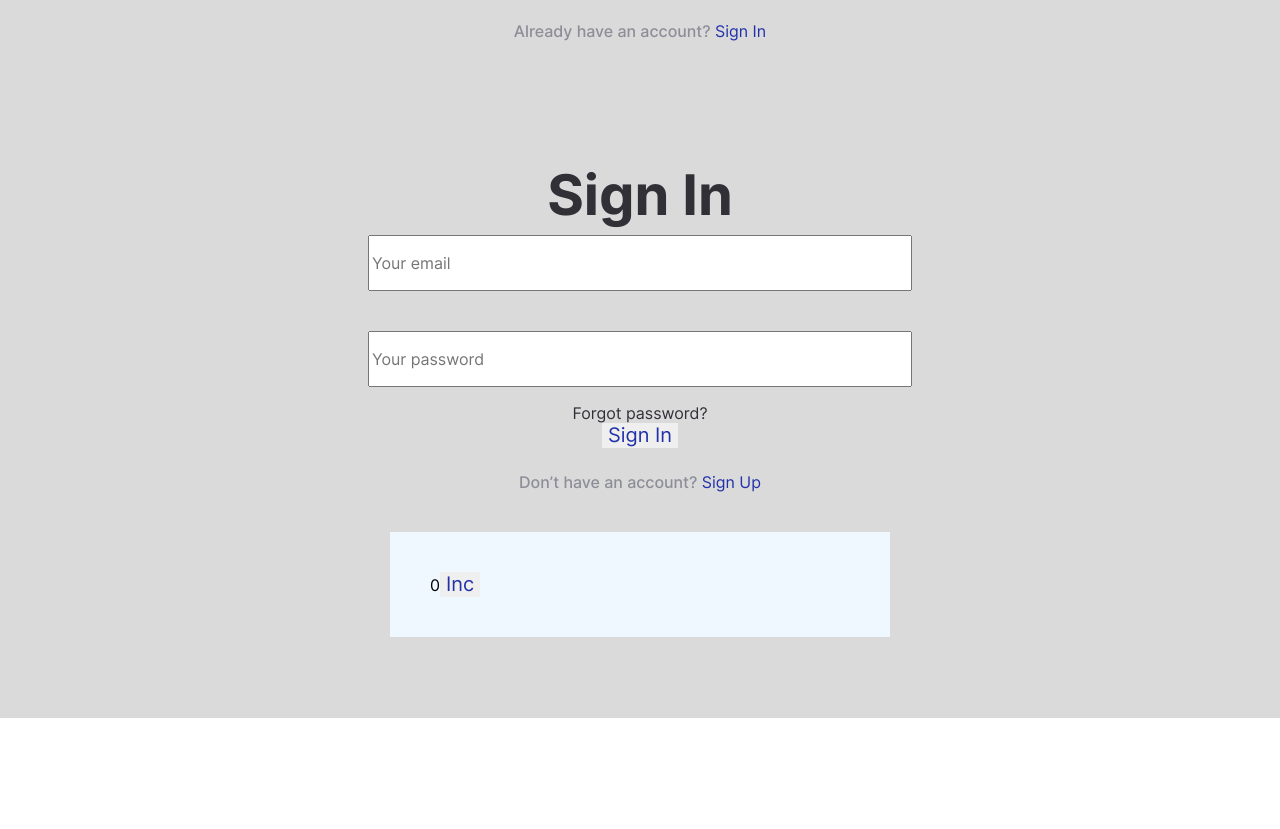
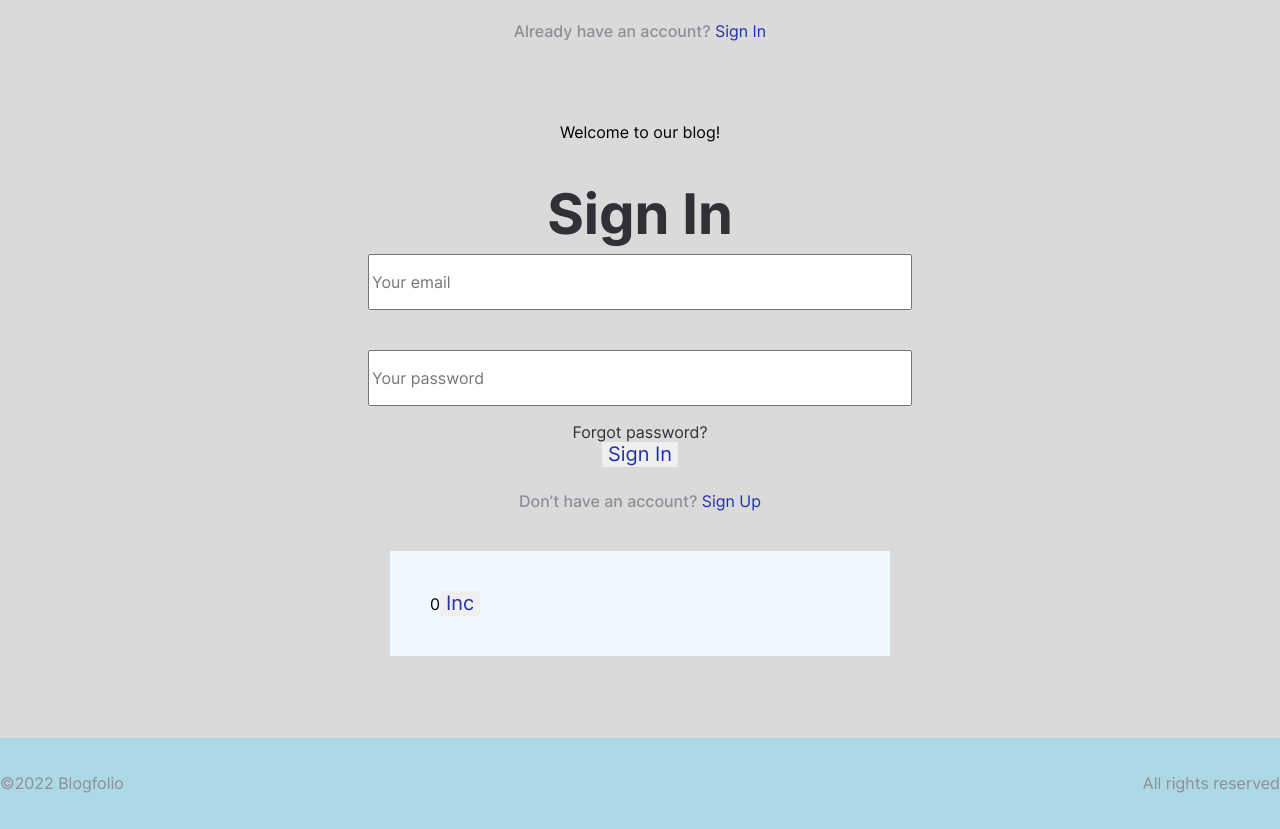
Before and after one commit to kotsur-vlad/tms-react, a React (Create React App) app: page / in a window 1280 px wide. Shown: the part 880-1709 px from the top of the page. Before the commit the page ends 1598 px from the top, so only its background shows below. Built offline with nearby package versions, Linux system fonts and the light colour scheme.

Commit message:
40 hw: add `Footer` component, add React.memo where need

```diff
--- a/src/App.jsx
+++ b/src/App.jsx
@@ -1,6 +1,6 @@
 import { useEffect, useState } from 'react';
 
-import { Button, Header } from './common';
+import { Button, Footer, Header } from './common';
 import Main from './views/Main';
 
 import { LoginContainer } from './views/Login/LoginContainer';
@@ -112,6 +112,7 @@ const App = () => {
       {/* /> */}
 
       <LoginContainer />
+      <Footer />
     </Main>
   );
 };
--- /dev/null
+++ b/src/common/components/Footer/Footer.jsx
@@ -0,0 +1,11 @@
+import { FooterContainer } from './styled';
+
+export const Footer = () => {
+  return (
+    <FooterContainer>
+      <span>©2022 Blogfolio</span>
+
+      <span>All rights reserved</span>
+    </FooterContainer>
+  );
+};
--- /dev/null
+++ b/src/common/components/Footer/index.js
@@ -0,0 +1,3 @@
+import { Footer } from './Footer';
+
+export default Footer;
--- /dev/null
+++ b/src/common/components/Footer/styled.js
@@ -0,0 +1,18 @@
+import styled from 'styled-components';
+
+export const FooterContainer = styled.div`
+  display: flex;
+  justify-content: space-between;
+  align-items: center;
+
+  width: 100%;
+  height: 92px;
+
+  border-top: 1px solid ${({ theme }) => theme.palette.background.medium};
+
+  font-weight: 400;
+  font-size: 16px;
+  line-height: 150%;
+
+  color: ${({ theme }) => theme.palette.background.gray};
+`;
--- a/src/common/index.js
+++ b/src/common/index.js
@@ -1,5 +1,6 @@
 import Header from './components/Header';
 import Username from './components/Username';
+import Footer from './components/Footer';
 
 import Button from './ui/Button';
 import Input from './ui/Input';
@@ -9,4 +10,4 @@ import IconButton from './ui/IconButton';
 import Title from './ui/Title';
 import Link from './ui/Link';
 
-export { Header, Username, Button, Input, TextArea, LikeButton, IconButton, Title, Link };
+export { Header, Username, Footer, Button, Input, TextArea, LikeButton, IconButton, Title, Link };
--- a/src/views/Login/Login.jsx
+++ b/src/views/Login/Login.jsx
@@ -1,3 +1,4 @@
+import { useEffect, useState } from 'react';
 import { Button, Input, Link, Title } from '../../common';
 import { ForgotPass, HaveAccount, LoginContainer } from './styled';
 import { Counter } from './Counter';
@@ -13,8 +14,18 @@ export const Login = (props) => {
     loginHandler,
   } = props;
 
+  const [welcomeTextShown, setWelcomeTextShown] = useState(false);
+
+  useEffect(() => {
+    setTimeout(() => {
+      setWelcomeTextShown(true);
+    }, 2000);
+  }, []);
+
   return (
     <LoginContainer>
+      {welcomeTextShown && <span>Welcome to our blog!</span>}
+
       <Title text="Sign In" indent />
       <Input type="text" placeholder="Your email" value={email} onChange={emailValueHandler} />
       <Input
--- a/src/views/Register/Register.jsx
+++ b/src/views/Register/Register.jsx
@@ -1,4 +1,4 @@
-import { useState } from 'react';
+import { useCallback, useState } from 'react';
 
 import { Button, Input, Link, Title } from '../../common';
 import { HaveAccount, RegisterContainer } from './styled';
@@ -9,21 +9,21 @@ export const Register = () => {
   const [password, setPassword] = useState('');
   const [confirmPassword, setConfirmPassword] = useState('');
 
-  const nameValueHandler = (event) => {
+  const nameValueHandler = useCallback((event) => {
     setName(event.target.value);
-  };
+  }, []);
 
-  const emailValueHandler = (event) => {
+  const emailValueHandler = useCallback((event) => {
     setEmail(event.target.value);
-  };
+  }, []);
 
-  const passwordValueHandler = (event) => {
+  const passwordValueHandler = useCallback((event) => {
     setPassword(event.target.value);
-  };
+  }, []);
 
-  const confirmPasswordValueHandler = (event) => {
+  const confirmPasswordValueHandler = useCallback((event) => {
     setConfirmPassword(event.target.value);
-  };
+  }, []);
 
   const registerHandler = () => {
     const registerData = {
```
